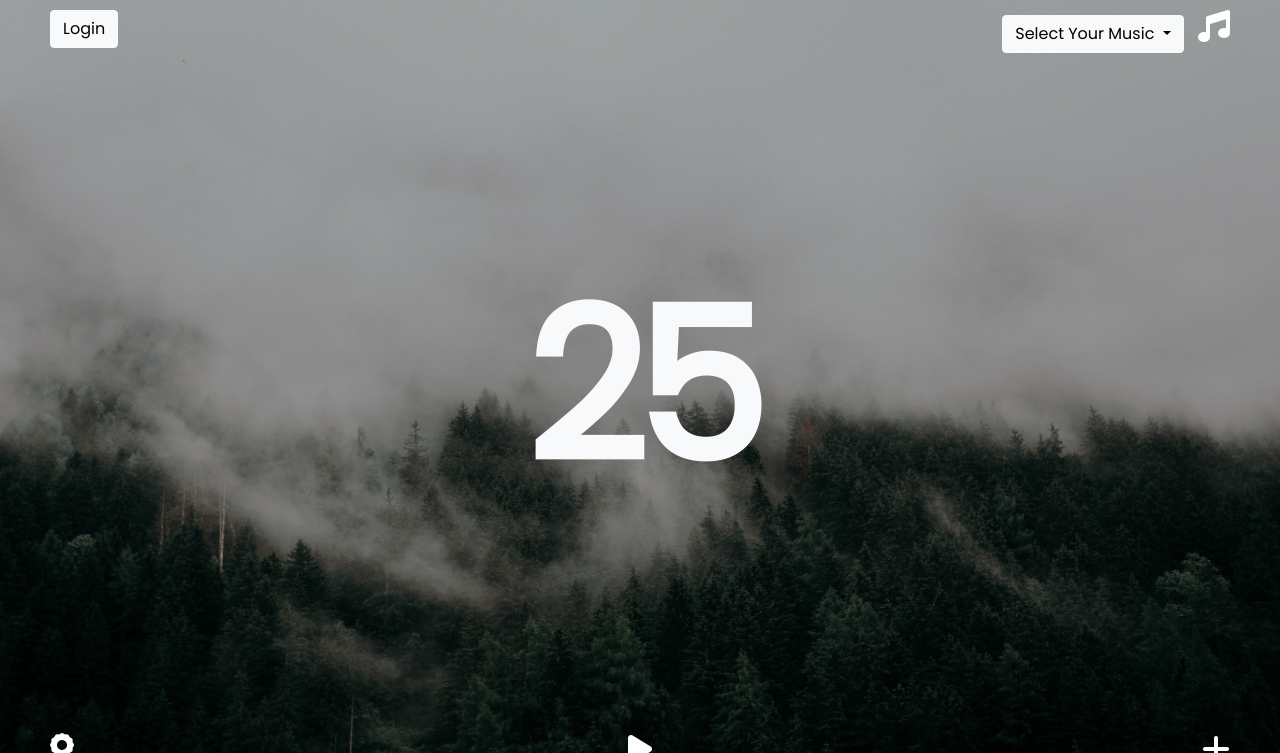
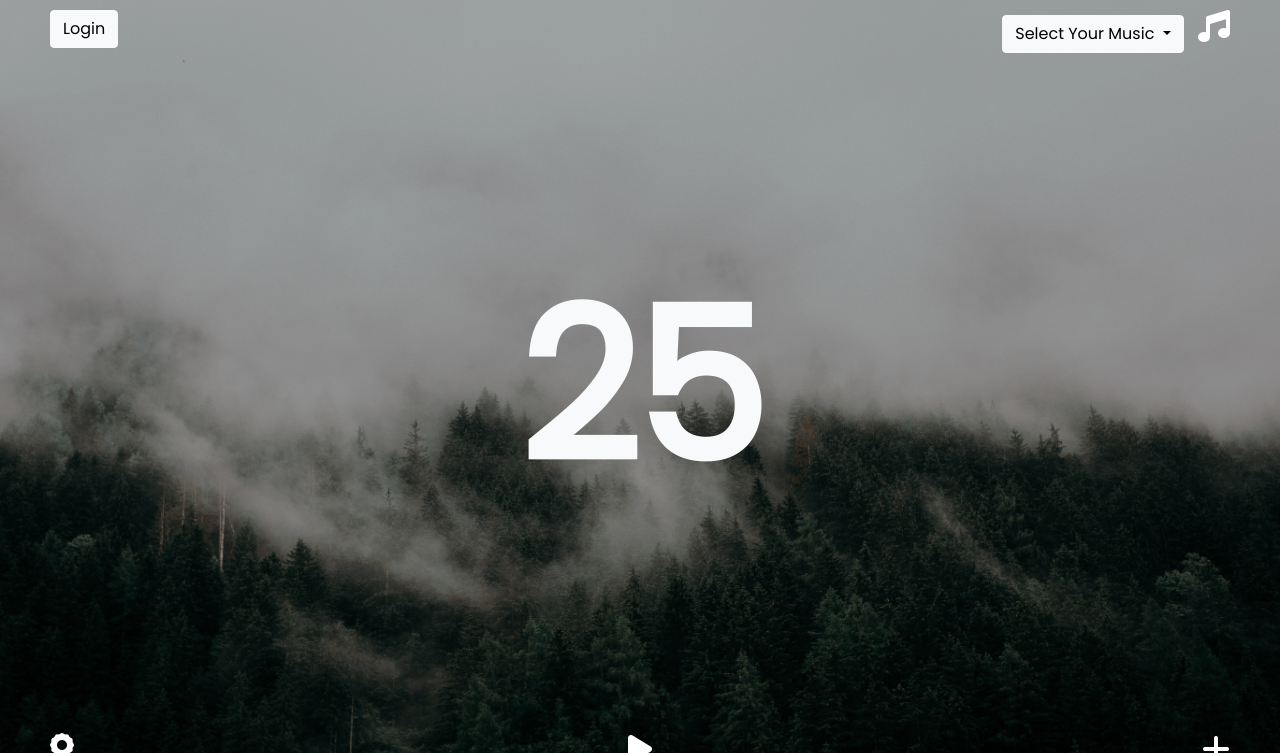
Before and after one commit to ahm4ddm/Proyek-ImplementasiPengujianSistemInformasi, a CodeIgniter app: page /database/ in a window 1280 px wide. Shown: the top 753 px of the page. Run offline with CodeIgniter, Linux system fonts and the light colour scheme; some libraries are stand-ins or nearby versions.

Commit message:
adjust letter spacing

```diff
--- a/application/views/main.php
+++ b/application/views/main.php
@@ -76,7 +76,7 @@
                 </div>
                 <div class="row" style="min-height:85%;">
                     <div class="col-md-12 d-flex flex-column  justify-content-center align-items-center">
-                        <h1 style="font-size:13em;letter-spacing: -10px;font-weight:800" class="text-light" id="time">1</h1>
+                        <h1 style="font-size:13em;letter-spacing: -3px;font-weight:800" class="text-light" id="time"></h1>
                     </div>
                 </div>
                 <div class="row">
```
